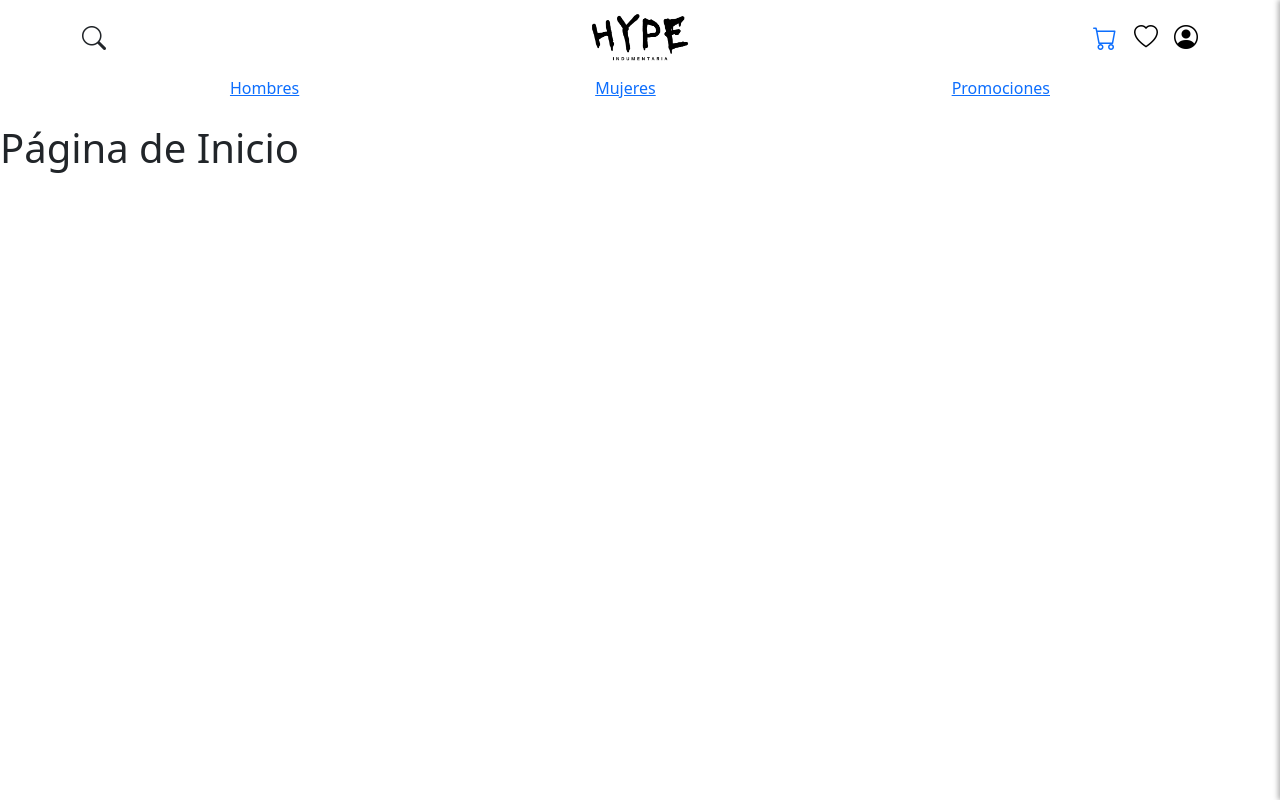
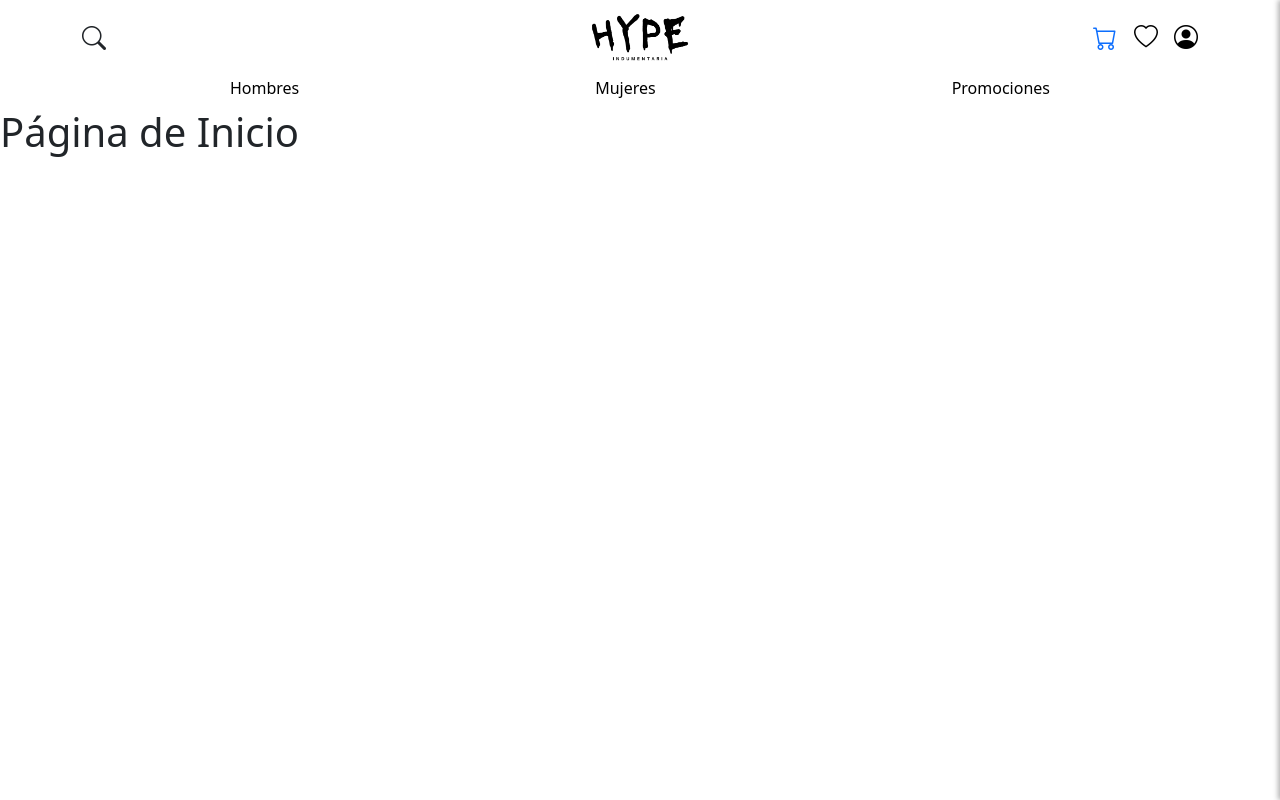
Before and after one commit to SebastianDelage/E-Commerce-Algoritmos, a React (Vite) app in the folder E-commerce/E-commerce/: page / in a window 1280 px wide. Built offline with nearby package versions, Linux system fonts and the light colour scheme.

Commit message:
Correccion de clase en header

```diff
--- a/E-commerce/E-commerce/src/Componentes/Header.jsx
+++ b/E-commerce/E-commerce/src/Componentes/Header.jsx
@@ -53,10 +53,10 @@ const Header = () => {
 
       {/* Menú inferior */}
       <div className="row mt-2">
-        <div className="col d-flex justify-content-around">
-          <p className="p-hombre"><Link to="/hombres">Hombres</Link></p>
-          <Link to="/mujeres" className="p-mujer">Mujeres</Link>
-          <Link to="/promociones" className="p-promo">Promociones</Link>
+        <div className="col d-flex justify-content-around menu">
+          <Link to="/hombres">Hombres</Link>
+          <Link to="/mujeres">Mujeres</Link>
+          <Link to="/promociones">Promociones</Link>
         </div>
       </div>
 
```
